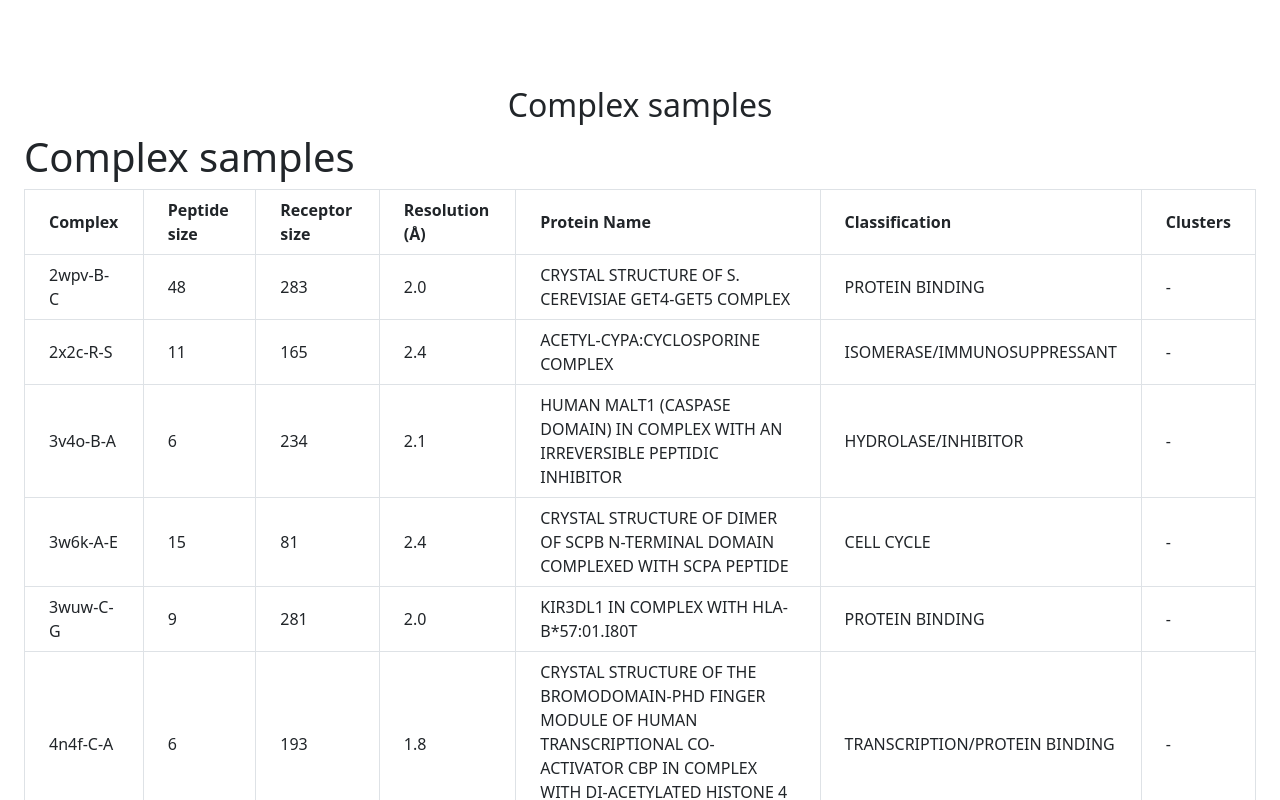
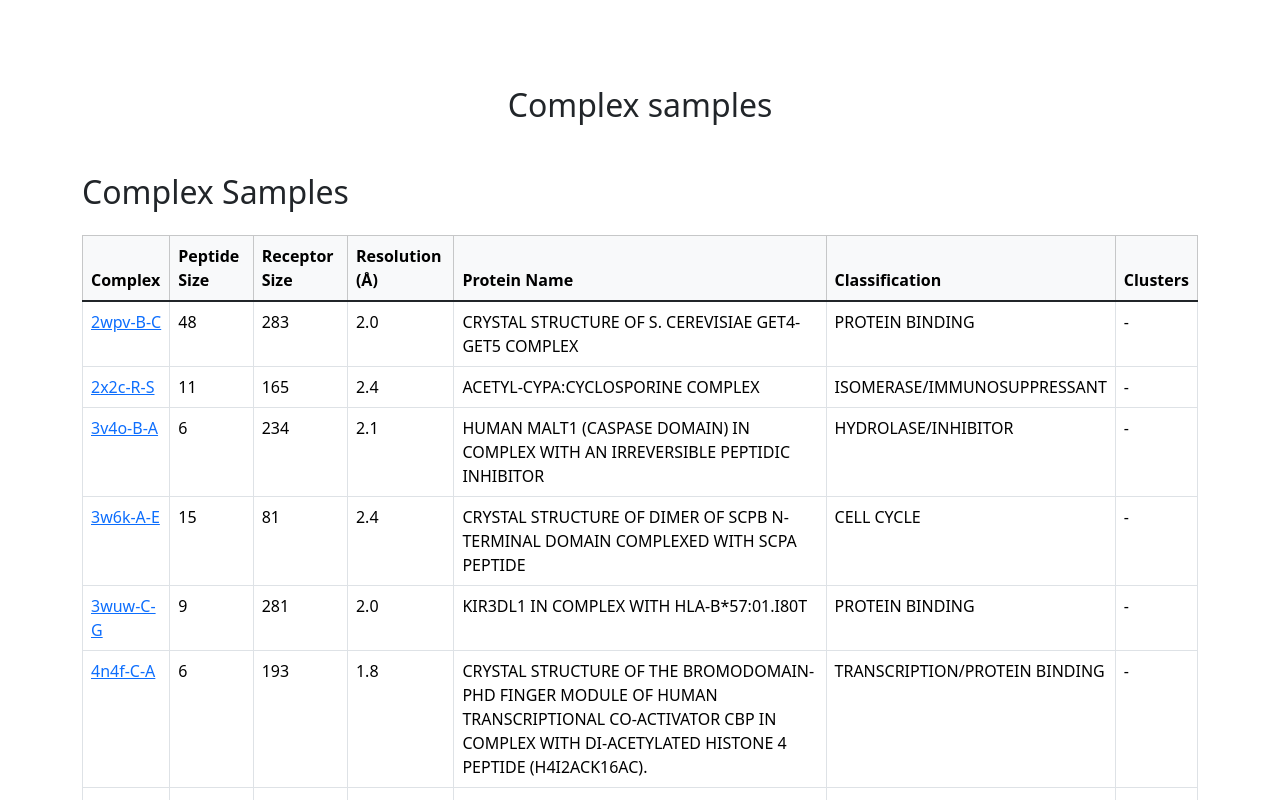
Before and after one commit to Enteirinho/propedia, a Next.js app: page / in a window 1280 px wide. Shown: the part 1680-2480 px from the top of the page. Built offline with nearby package versions, Linux system fonts and the light colour scheme.

Commit message:
Update index.js

```diff
--- a/pages/index.js
+++ b/pages/index.js
@@ -138,37 +138,44 @@ export default function Home() {
     <section className="max-w-6xl mx-auto px-4 py-10">
   <h2 className="text-2xl font-bold mb-6 text-center">Complex samples</h2>
 
-      <main className="p-8">
-        <h1 className="text-2xl font-bold mb-6">Complex samples</h1>
-        <div className="overflow-x-auto">
-          <table className="min-w-full table-auto border-collapse">
-            <thead>
-              <tr className="bg-gray-100">
-                <th className="px-4 py-2 border">Complex</th>
-                <th className="px-4 py-2 border">Peptide size</th>
-                <th className="px-4 py-2 border">Receptor size</th>
-                <th className="px-4 py-2 border">Resolution (Å)</th>
-                <th className="px-4 py-2 border">Protein Name</th>
-                <th className="px-4 py-2 border">Classification</th>
-                <th className="px-4 py-2 border">Clusters</th>
+<section className="container my-5">
+  <h1 className="h2 mb-4">Complex Samples</h1>
+  <div className="table-responsive">
+    <table className="table table-bordered table-hover">
+      <thead className="table-light">
+        <tr>
+          <th>Complex</th>
+          <th>Peptide Size</th>
+          <th>Receptor Size</th>
+          <th>Resolution (Å)</th>
+          <th>Protein Name</th>
+          <th>Classification</th>
+          <th>Clusters</th>
         </tr>
       </thead>
       <tbody>
         {sampleData.map((s) => (
-                <tr key={s.complex} className="hover:bg-gray-50">
-                  <td className="px-4 py-2 border text-blue-600 underline cursor-pointer">{s.complex}</td>
-                  <td className="px-4 py-2 border">{s.peptideSize}</td>
-                  <td className="px-4 py-2 border">{s.receptorSize}</td>
-                  <td className="px-4 py-2 border">{s.resolution.toFixed(1)}</td>
-                  <td className="px-4 py-2 border">{s.proteinName}</td>
-                  <td className="px-4 py-2 border">{s.classification}</td>
-                  <td className="px-4 py-2 border">{s.clusters || '-'}</td>
+          <tr key={s.complex}>
+            <td>
+              <a href={`/complex/${s.complex.toLowerCase()}`} className="text-primary text-decoration-underline">
+                {s.complex}
+              </a>
+            </td>
+            <td>{s.peptideSize}</td>
+            <td>{s.receptorSize}</td>
+            <td>{s.resolution.toFixed(1)}</td>
+            <td>{s.proteinName}</td>
+            <td>{s.classification}</td>
+            <td>{s.clusters || '-'}</td>
           </tr>
         ))}
       </tbody>
     </table>
   </div>
-      </main>
+  <div className="text-center mt-3">
+    <button className="btn btn-secondary">Show more...</button>
+  </div>
+</section>
 
   <div className="text-center mt-6">
     <button className="bg-gradient-to-b from-gray-100 to-gray-300 border border-gray-400 px-6 py-2 rounded shadow-sm text-gray-700 hover:bg-gray-200 transition">
```
Lines whose indentation alone changed are shown as unchanged.
